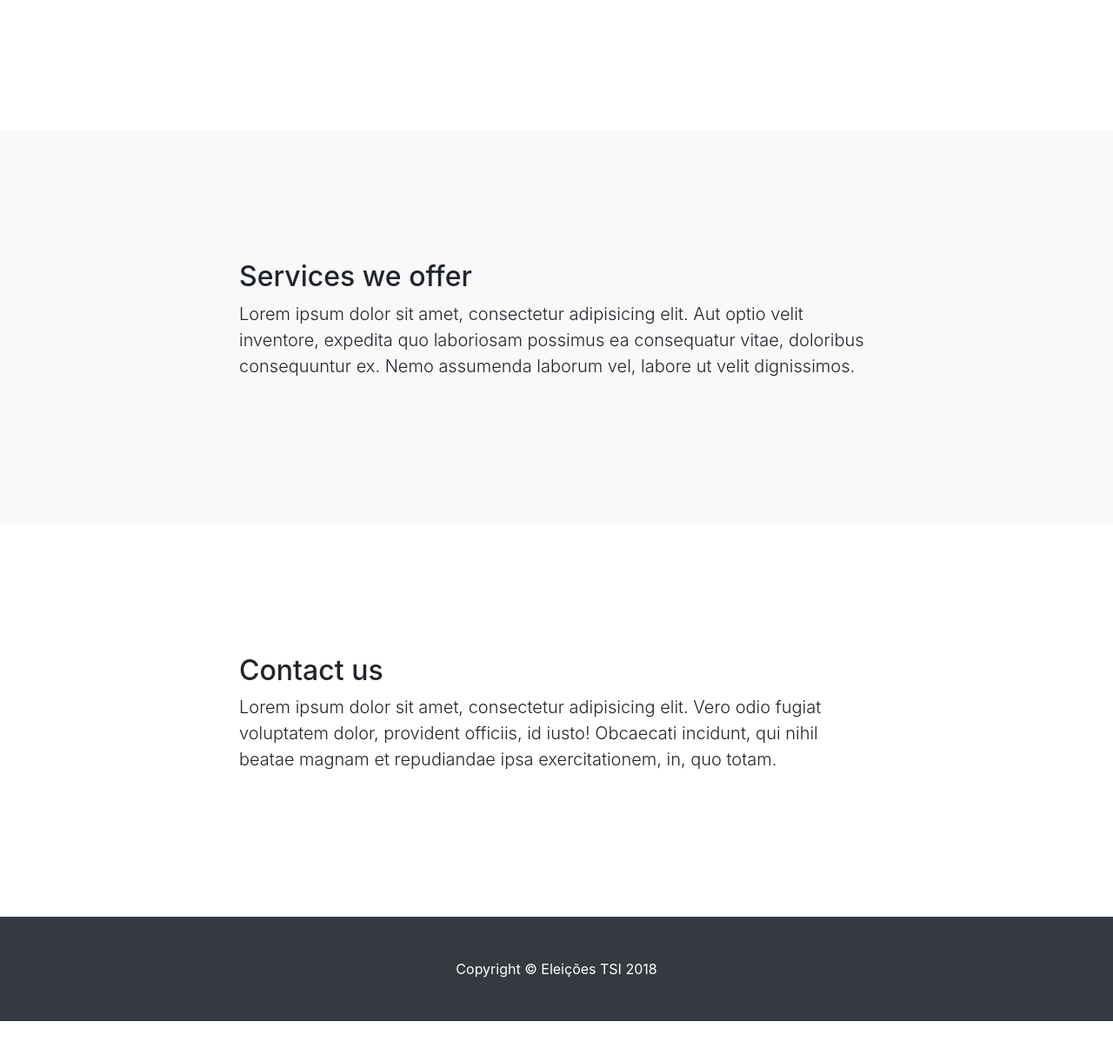
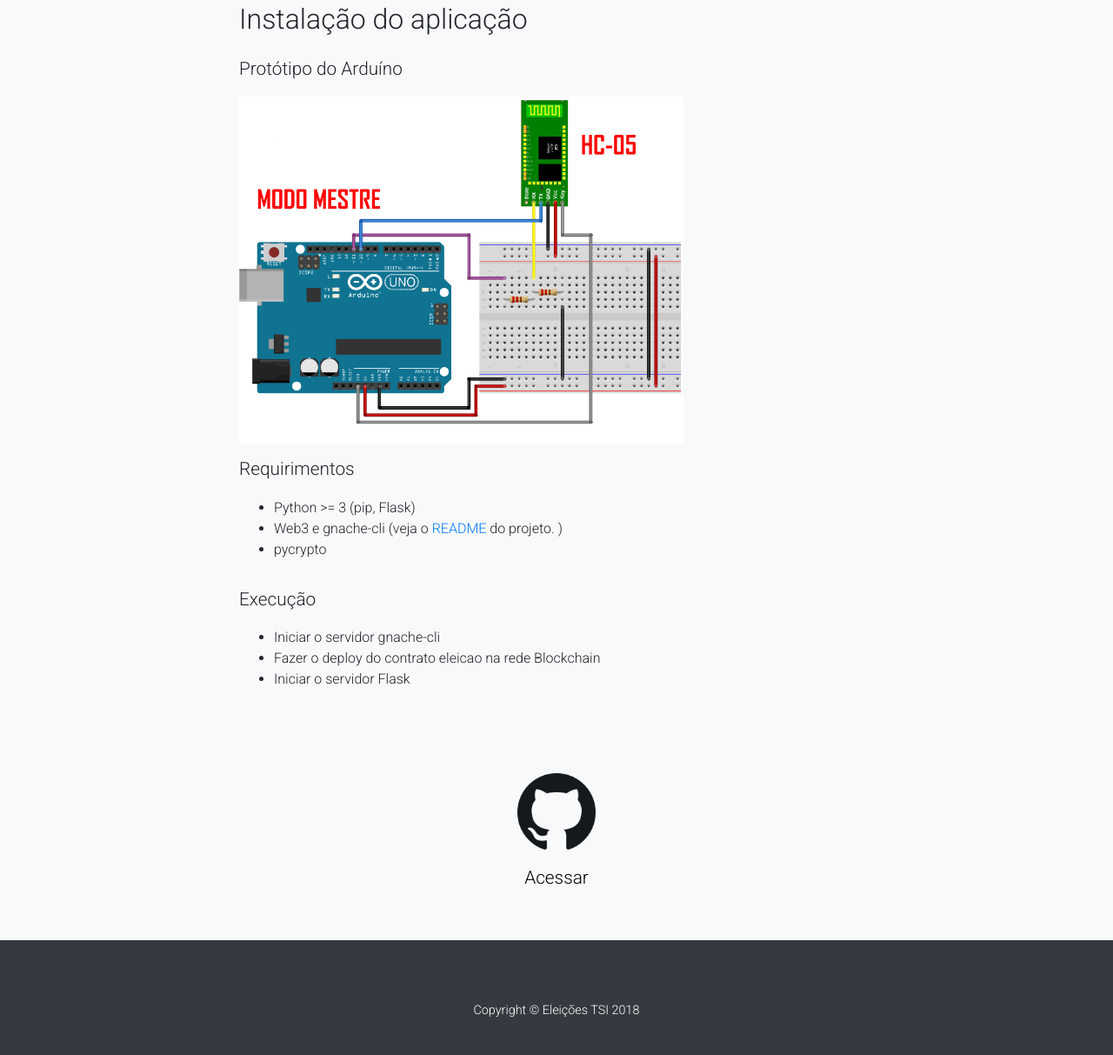
Before and after one commit to Ricardovcn/Eleicoes-Arduino-BlockChain, a website with bundled scripts: page index.html in a window 1280 px wide. Shown: the part 843-2056 px from the top of the page at 87% size. Before the commit the page ends 2017 px from the top, so only its background shows below. Built offline with nearby package versions, Linux system fonts and the light colour scheme.

Commit message:
[up] Github Pages

```diff
--- a/css/scrolling-nav.css
+++ b/css/scrolling-nav.css
@@ -5,7 +5,7 @@
  */
 
 header {
-  padding: 154px 0 100px;
+  padding: 20px 0 10px;
 }
 
 @media (min-width: 992px) {
@@ -15,5 +15,5 @@
 }
 
 section {
-  padding: 150px 0;
+  padding: 40px 0;
 }
--- a/index.html
+++ b/index.html
@@ -5,8 +5,8 @@
 
     <meta charset="utf-8">
     <meta name="viewport" content="width=device-width, initial-scale=1, shrink-to-fit=no">
-    <meta name="description" content="">
-    <meta name="author" content="">
+    <meta name="description" content="GitHub Page">
+    <meta name="author" content="Lucas Heber">
 
     <title>Projeto Eleições com Arduíno e Bockchain</title>
 
@@ -15,6 +15,15 @@
 
     <!-- Custom styles for this template -->
     <link href="css/scrolling-nav.css" rel="stylesheet">
+
+    <link href="https://fonts.googleapis.com/css?family=Roboto:300" rel="stylesheet">
+
+    <style media="screen">
+      * {font-family: 'Roboto', sans-serif;}
+      p {font-size: 1.3em !important; text-align: justify; padding-top: 2%}
+      h2 {font-size: 2em}
+      #text-footer {font-size: 0.9em !important}
+    </style>
 
   </head>
 
@@ -33,10 +42,10 @@
               <a class="nav-link js-scroll-trigger" href="#about">O Projeto</a>
             </li>
             <li class="nav-item">
-              <a class="nav-link js-scroll-trigger" href="#services">GitHub</a>
+              <a class="nav-link js-scroll-trigger" href="#install">Instalação</a>
             </li>
             <li class="nav-item">
-              <a class="nav-link js-scroll-trigger" href="#contact">Contact</a>
+              <a class="nav-link js-scroll-trigger" href="#github">GitHub</a>
             </li>
           </ul>
         </div>
@@ -46,7 +55,7 @@
     <header class="bg-primary text-white">
       <div class="container text-center">
         <h1>Eleições TSI 2018</h1>
-        <p class="lead">Projeto desenvolvido pela turma de WebServices 2018 do TSI, IF Barbacena - MG</p>
+        <p class="lead text-center">Projeto desenvolvido pela turma de WebServices 2018 do TSI, IF Barbacena - MG</p>
       </div>
     </header>
 
@@ -74,32 +83,52 @@
       </div>
     </section>
 
-    <section id="services" class="bg-light">
+    <section id="install" class="bg-light">
       <div class="container">
         <div class="row">
-          <div class="col-lg-8 mx-auto">
-            <h2>Services we offer</h2>
-            <p class="lead">Lorem ipsum dolor sit amet, consectetur adipisicing elit. Aut optio velit inventore, expedita quo laboriosam possimus ea consequatur vitae, doloribus consequuntur ex. Nemo assumenda laborum vel, labore ut velit dignissimos.</p>
+          <div class="col-lg-8 mx-auto ">
+            <h2>Instalação do aplicação</h2>
+
+            <p class="lead">Protótipo do Arduíno</p>
+
+            <img width="70%" src="img/prototipo.png" alt="Prototipo de Arduíno">
+
+            <p class="lead">Requirimentos</p>
+            <ul>
+              <li>Python >= 3 (pip, Flask)</li>
+              <li>Web3 e gnache-cli (veja o <a href="!#">README</a> do projeto.  )</li>
+              <li>pycrypto</li>
+            </ul>
+
+            <p class="lead">Execução</p>
+            <ul >
+              <li>Iniciar o servidor gnache-cli</li>
+              <li>Fazer o deploy do contrato eleicao na rede Blockchain</li>
+              <li>Iniciar o servidor Flask</li>
+            </ul>
           </div>
         </div>
       </div>
     </section>
 
-    <section id="contact">
+    <section id="github" class="bg-light">
       <div class="container">
         <div class="row">
-          <div class="col-lg-8 mx-auto">
-            <h2>Contact us</h2>
-            <p class="lead">Lorem ipsum dolor sit amet, consectetur adipisicing elit. Vero odio fugiat voluptatem dolor, provident officiis, id iusto! Obcaecati incidunt, qui nihil beatae magnam et repudiandae ipsa exercitationem, in, quo totam.</p>
+          <div class="col-lg-8 mx-auto text-center">
+            <a style="color: #000;" href="https://github.com/Ricardovcn/Eleicoes-Arduino-BlockChain">
+              <img width="90px" src="img/github-logo.jpg" alt="GitHub Reposítório">
+              <p class="text-center">Acessar</p>
+            </a>
           </div>
         </div>
       </div>
     </section>
 
+
     <!-- Footer -->
     <footer class="py-5 bg-dark">
       <div class="container">
-        <p class="m-0 text-center text-white">Copyright &copy; Eleições TSI 2018</p>
+        <p id="text-footer" class="m-0 text-center text-white">Copyright &copy; Eleições TSI 2018</p>
       </div>
       <!-- /.container -->
     </footer>
```
